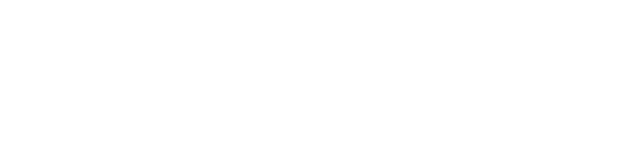
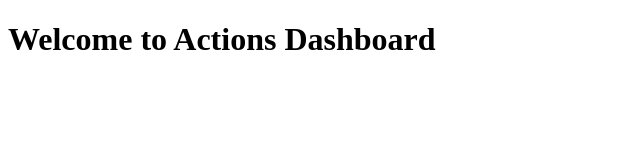
Before and after one commit to websolutionsharare/Final-Demo-2-Project-33, a plain HTML site: page index.html in a window 1280 px wide. Shown: the whole page, without its empty margins (0-640 px from the left). Drawn offline with Linux system fonts and the light colour scheme.

Commit message:
feat: add welcome header to actions dashboard

```diff
--- a/index.html
+++ b/index.html
@@ -5,5 +5,7 @@
       <meta name="viewport" content="width=device-width, initial-scale=1.0" />
       <title>Document</title>
    </head>
-   <body></body>
+   <body>
+      <h1>Welcome to Actions Dashboard</h1>
+   </body>
 </html>
```
